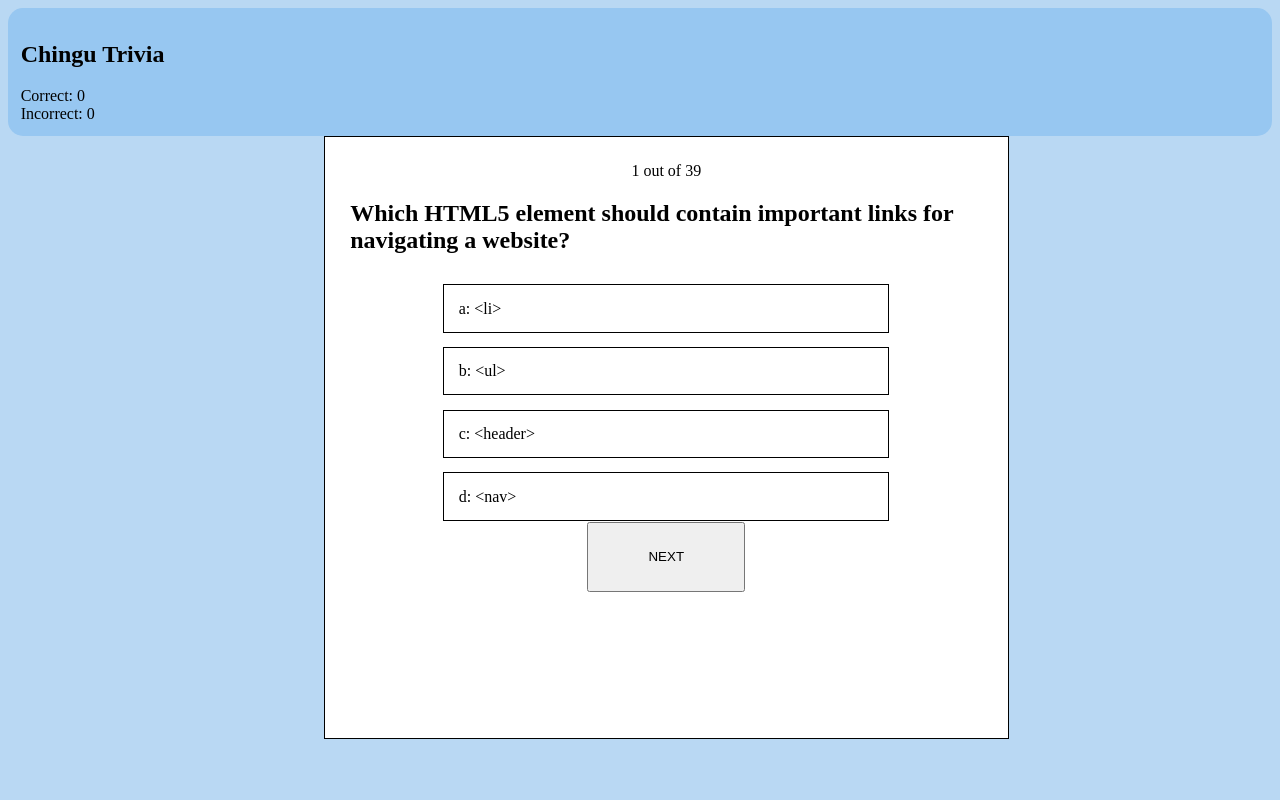
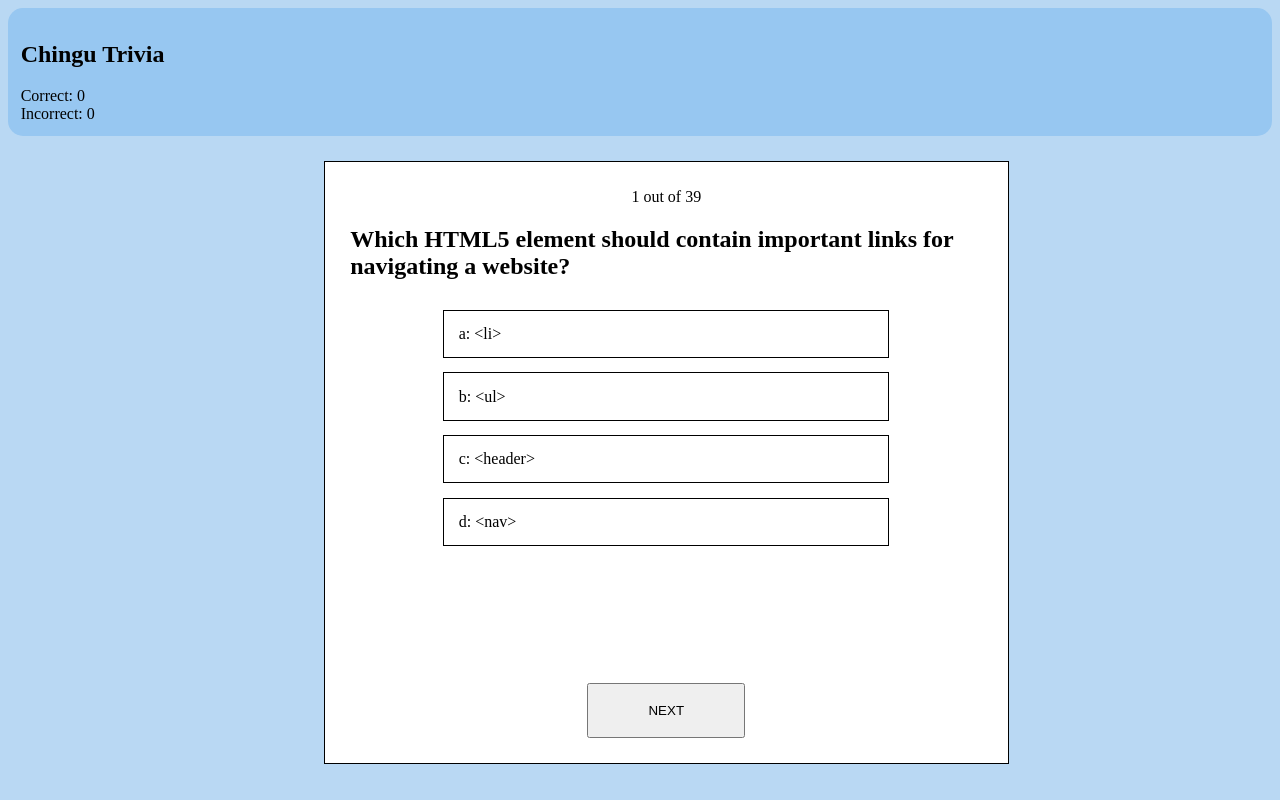
Before and after one commit to MattRueter/Chingu_Trivia, a React (Create React App) app: page / in a window 1280 px wide. Built offline with nearby package versions, Linux system fonts and the light colour scheme.

Commit message:
tweak styles of Container and child elements.

```diff
--- a/src/css/index.css
+++ b/src/css/index.css
@@ -5,7 +5,7 @@ body{
 button{
 	width:25%;
 	height:70px;
-	margin:5%;
+	margin-top:2%;
 }
 /*NAVBAR styles*/
 #navbar{
@@ -19,19 +19,23 @@ button{
 	border:1px solid black;
 	background-color:white;
 	padding:2%;
+	margin-left:25%;
+	margin-top:2%;
 	width:50%;
-	height: 550px;
-	margin-left:25%;
+	min-height: 550px;
+	max-height: 550px;
 	display:flex;
 	flex-direction:column;
 	align-items: center;
 }
 #question{
-	height: 50px;
+	min-height: 50px;
+	max-height: 50px;
 }
 #optionsBox{
 	min-width:75%;
-	max-height: 40%;
+	min-height: 375px;
+	max-height: 375px;
 }
 .optionItem{
 	border:1px solid black;
```
